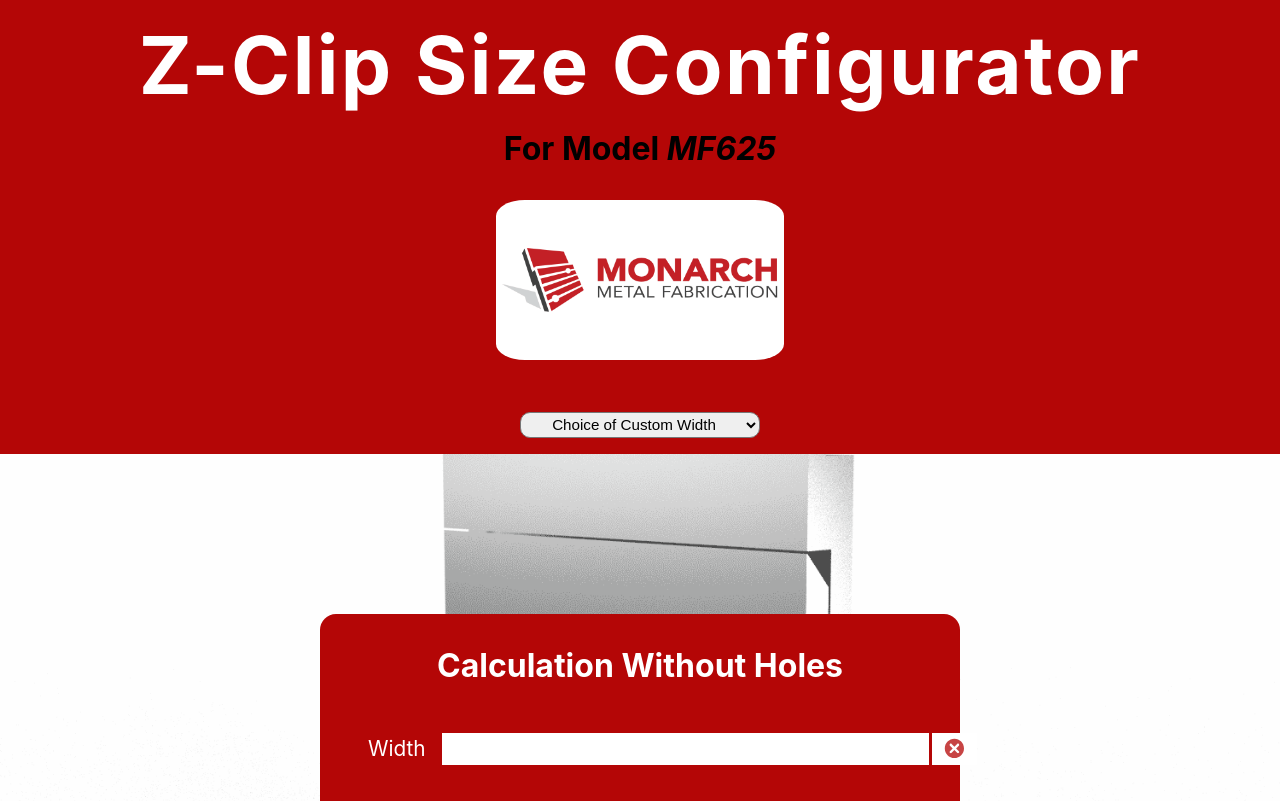
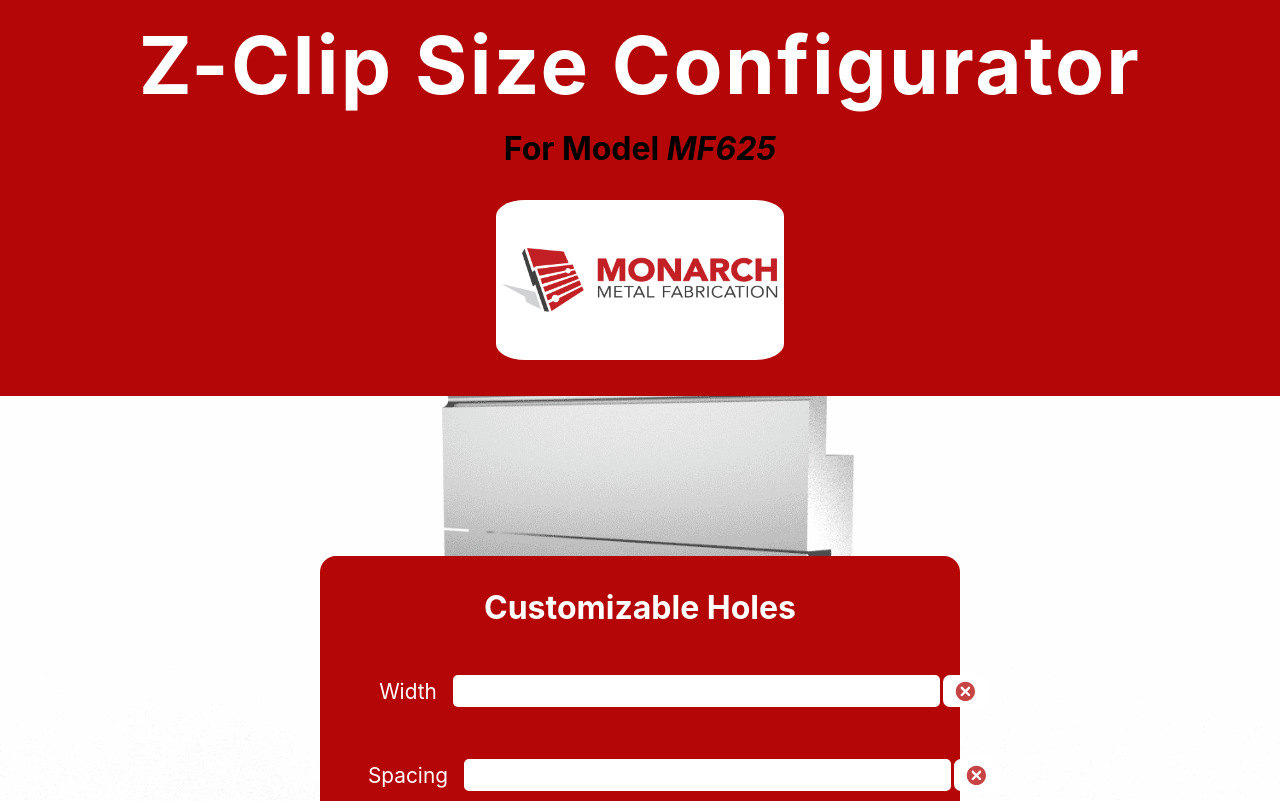
Before and after one commit to renanmbs/configurator, a React (Create React App) app: page / in a window 1280 px wide. Shown: the top 801 px of the page. Built offline with nearby package versions, Linux system fonts and the light colour scheme.

Commit message:
Aug 19 24

```diff
--- a/src/App.js
+++ b/src/App.js
@@ -1,13 +1,7 @@
 import './App.css';
-import { useState } from 'react';
-import { Calculation } from './calculation/calculation';
+import { CalculationChoice } from './calculation_choice/calculation_choice';
 
 function App() {
-  let [choice, setChoice] = useState('');
-
-  let handleChange = ({target}) => {
-    setChoice(target.value);
-  }
 
   return (
     <div className="back">
@@ -18,16 +12,10 @@ function App() {
         <img src='/img/monarch-metal-fabrication-vector-logo.png' alt='Monarch Metal Logo'/>
 
 
-        <div id='options'>
-          <select onChange={handleChange} defaultValue={''}>
-            <option disabled value={''}>Choice of Custom Width</option>
-            <option value={'with_holes'}>With Holes</option>
-            <option value={'without_holes'}>Without Holes</option>
-          </select>
-        </div>
-      </div>
+       </div>
 
-      <Calculation choice={choice} />
+      <CalculationChoice/>
+
     </div>
   );
 }
--- a/src/calculation/calculation.css
+++ b/src/calculation/calculation.css
@@ -1,80 +1,31 @@
-#calc{
-    margin: 10rem 20rem;
-    background-color: rgb(180, 6, 6);
-    padding: 2rem;
-    border-radius: 1rem;
-    color: white;
+#results p{
+    font-size: 1.5rem;
+    margin: 1rem 0;
 }
 
-#calc h2{
-    font-size: 2rem;
+#results span{
+    color: black;
 }
 
-#input{
-    margin: 2rem 0rem;
-    display: flex;
-    justify-content: space-around;
-    align-items: center;
-    flex-direction: column;
-    flex-wrap: wrap;
+#download{
+    display: grid;
     place-items: center;
-    text-align: center;
+    margin: 3rem 0  1rem 0;
 }
 
-#input .inputs1{
-    margin: 0 1rem;
-    text-align: center;
-    display: flex;
-    align-items: center;
-    justify-content: center;
+#download button{
+    transition: all 200ms ease-in;
+    border: solid 0.5px black;
+    font-style: italic;
+    border-radius: 5px;
 }
 
-#input .inputs2{
-    margin: 0 1rem;
-    text-align: center;
-    display: flex;
-    align-items: center;
-    justify-content: center;
+#download button:active{
+    transform: scale(0.95);
+    color: black;
+    border: solid 1px black;
 }
 
-input::placeholder{
-    text-align: center;
+#download button:hover{
+    border: solid 3px white;
 }
-
-#input input{
-    text-align: center;
-    margin: 1rem 0rem 1rem 1rem;
-    font-size: larger;
-    padding: 0rem 5rem;
-    border: solid white;
-    transition: all 300ms;
-}
-
-#input input:focus{
-    border: solid rgba(180, 6, 6, 0.75);
-    transform: scale(1.5);
-    z-index: 1;
-}
-
-#input label{
-    font-size: 1.3rem;
-}
-
-#input button, input[type*="number"]{
-    height: 2rem;
-    box-sizing: border-box;
-}
-
-#input button{
-    margin: 0rem 0rem 0 0.2rem;
-    padding: 0.5rem;
-    background-color: white;
-    border: transparent;
-    font-size: 1.8rem;
-    text-align: center;
-    cursor: pointer;
-    display: flex;
-    align-items: center;
-    justify-content: center;
-    color: rgba(180, 6, 6, 0.75);
-}
--- a/src/calculation/calculation.js
+++ b/src/calculation/calculation.js
@@ -1,51 +1,141 @@
-import React, { useState } from "react";
-import './calculation.css';
-import { TiDelete } from "react-icons/ti";
+// import React, { useEffect } from "react";
+// import { useState } from "react";
+
+// export const Calculation = (props) => {
+//     const [hole_placement, setHole_placement] = useState([]);
+//     const [amount_holes, setAmount_holes] = useState('');
+//     const [border_1, setBorder_1] = useState('');
+//     const [border_2, setBorder_2] = useState('');
+
+//     useEffect(() => {
+
+//         const amt_holes_calc = () => {
+//             let total_holes = Math.floor(parseInt(props.width) / parseInt(props.spacing));
+//             setAmount_holes(total_holes);
+//         }
+
+//         const borders = () => {
+
+//             let b1 = ((parseInt(props.width) - (parseInt(props.spacing) * parseInt(amount_holes) - 1))/2);
+//             setBorder_1(b1);
+
+//             let b2 = (parseInt(props.width) - parseInt(border_1) );
+//             setBorder_2(b2);
+
+//         }
+
+//         let hole_placement = () => {
+
+//             let hole_plac = [];
+
+//             for (let i = 0; i < amount_holes; i++){
+
+//                 let calc = border_1 + (parseInt(props.spacing) * [i] );
+
+//                 console.log(calc);
+
+//                 hole_plac.push(calc);
+//             }
+
+//             setHole_placement(hole_plac + ',');
+//         }
+
+
+//         amt_holes_calc();
+//         borders();
+//         hole_placement();
+
+//     }, [props.width,props.spacing])
+
+//     return (
+//         <div>
+//             <h1>Calculation</h1>
+//             <p>Width {props.width}</p>
+//             <p>Spacing of {props.spacing}</p>
+//             <p>Amount of holes: {amount_holes}</p>
+//             <p>Border 1: {border_1}</p>
+//             <p>Border 2: {border_2}</p>
+//             <p>Hole placement: {hole_placement}</p>
+
+//         </div>
+//     )
 
 
 
+// }
+
+//Second attempt
+import React, { useEffect, useState } from "react";
+import "./calculation.css";
+
 export const Calculation = (props) => {
-    let [Width, setWidth] = useState('');
-    let [Spacing, setSpacing] = useState('');
+    const [hole_placement, setHole_placement] = useState([]);
+    const [amount_holes, setAmount_holes] = useState(0);
+    const [border_1, setBorder_1] = useState(0);
+    const [border_2, setBorder_2] = useState(0);
 
-    const handleWidth = ({target}) => {
-        setWidth(target.value);
-    }
+    useEffect(() => {
+        const calculate = () => {
+            let total_holes = Math.floor(parseInt(props.width) / parseInt(props.spacing));
+            let b1 = (parseInt(props.width) - (parseInt(props.spacing) * (total_holes - 1))) / 2;
+            let b2 = parseInt(props.width) - b1;
 
-    const handleSpacing = ({target}) => {
-        setSpacing(target.value);
-    }
+            let hole_plac = [];
+            for (let i = 0; i < total_holes; i++) {
+                let calc = b1 + (parseInt(props.spacing) * i);
+                hole_plac.push(calc);
+            }
 
-    const handleClickWidth = () =>{
-        setWidth('0');
-    }
+            setAmount_holes(total_holes);
+            setBorder_1(b1);
+            setBorder_2(b2);
+            setHole_placement(hole_plac);
+        };
 
-    const handleClickSpacing = () =>{
-        setSpacing('0');
+        calculate();
+    }, [props.width, props.spacing]);
+
+    const downloadResults = () => {
+        const content = `
+            Width: ${props.width}\n
+            Spacing: ${props.spacing}\n
+            Amount of holes: ${amount_holes}\n
+            Border 1: ${border_1}\n
+            Border 2: ${border_2}\n
+            Hole placement: ${hole_placement.join(', ')}
+        `;
+
+        const blob = new Blob([content], { type: 'text/plain' });
+        const url = URL.createObjectURL(blob);
+        const link = document.createElement('a');
+        link.href = url;
+        link.download = 'calculation_results.txt';
+        link.click();
+        URL.revokeObjectURL(url);
+    };
+
+    if (isNaN(parseInt(props.width)) || isNaN(parseInt(props.spacing)) || parseInt(props.width) <= 0 || parseInt(props.spacing) <= 0) {
+        return null;
     }
 
     return (
-        <div id="calc">
+        <div>{ parseInt(props.width) !== 0 && !isNaN(props.width) ?
+            <div id="results">
+                <h2>Results</h2>
+                <p>Width: <span>{props.width}</span></p>
+                <p>Spacing: <span>{props.spacing}</span></p>
+                <p>Amount of holes: <span>{amount_holes}</span></p>
+                <p>First Hole: <span>{border_1}</span></p>
+                <p>Last Hole: <span>{border_2}</span></p>
+                <p>Hole placement: <span>{hole_placement.join(', ')}</span></p>
 
-            <h2>{props.choice === 'with_holes' ?
-                'Calculation With Customizable Holes' : 'Calculation Without Holes'}
-            </h2>
-
-            <div id="input">
-                <label className="inputs1">Width
-                    <input type="number"value={Width} onChange={handleWidth} placeholder={Spacing}/>
-                    <button onClick={handleClickWidth}><TiDelete /></button>
-                </label>
-                <br/>
-
-                {props.choice === 'with_holes' ?
-                    <label className="inputs2">
-                        Spacing
-                        <input type="number" value={Spacing} onChange={handleSpacing} placeholder={Width}/>
-                        <button onClick={handleClickSpacing}><TiDelete /></button>
-                    </label>
-                        : ''}
+                <div id="download">
+                    <button onClick={downloadResults}>Download Results</button>
+                </div>
             </div>
+            :
+            ''
+            }
         </div>
-    )
-}
+    );
+};
--- /dev/null
+++ b/src/calculation_choice/calculation_choice.css
@@ -0,0 +1,82 @@
+#calc{
+    margin: 10rem 20rem;
+    background-color: rgb(180, 6, 6);
+    padding: 2rem;
+    border-radius: 1rem;
+    color: white;
+}
+
+#calc h2{
+    font-size: 2rem;
+}
+
+#input{
+    margin: 2rem 0rem;
+    display: flex;
+    justify-content: space-around;
+    align-items: center;
+    flex-direction: column;
+    flex-wrap: wrap;
+    place-items: center;
+    text-align: center;
+}
+
+#input .inputs1{
+    margin: 0 1rem;
+    text-align: center;
+    display: flex;
+    align-items: center;
+    justify-content: center;
+}
+
+#input .inputs2{
+    margin: 0 1rem;
+    text-align: center;
+    display: flex;
+    align-items: center;
+    justify-content: center;
+}
+
+input::placeholder{
+    text-align: center;
+}
+
+#input input{
+    text-align: center;
+    margin: 1rem 0rem 1rem 1rem;
+    font-size: larger;
+    padding: 0rem 5rem;
+    border: solid white;
+    transition: all 300ms;
+    border-radius: 5px;
+}
+
+#input input:focus{
+    border: solid rgba(180, 6, 6, 0.75);
+    transform: scale(1.5);
+    z-index: 1;
+}
+
+#input label{
+    font-size: 1.3rem;
+}
+
+#input button, input[type*="number"]{
+    height: 2rem;
+    box-sizing: border-box;
+}
+
+#input button{
+    margin: 0rem 0rem 0 0.2rem;
+    padding: 0.5rem;
+    background-color: white;
+    border: transparent;
+    font-size: 1.8rem;
+    text-align: center;
+    cursor: pointer;
+    display: flex;
+    align-items: center;
+    justify-content: center;
+    color: rgba(180, 6, 6, 0.75);
+    border-radius: 7px;
+}
--- /dev/null
+++ b/src/calculation_choice/calculation_choice.js
@@ -0,0 +1,50 @@
+import React, { useState } from "react";
+import './calculation_choice.css';
+import { TiDelete } from "react-icons/ti";
+import { Calculation } from "../calculation/calculation";
+
+
+
+export const CalculationChoice = (props) => {
+    let [Width, setWidth] = useState('');
+    let [Spacing, setSpacing] = useState('');
+
+    const handleWidth = ({target}) => {
+        setWidth(target.value);
+    }
+
+    const handleSpacing = ({target}) => {
+        setSpacing(target.value);
+    }
+
+    const handleClickWidth = () =>{
+        setWidth('0');
+    }
+
+    const handleClickSpacing = () =>{
+        setSpacing('0');
+    }
+
+    return (
+        <div id="calc">
+
+            <h2>Customizable Holes</h2>
+
+            <div id="input">
+                <label className="inputs1">Width
+                    <input type="number"value={Width} onChange={handleWidth}/>
+                    <button onClick={handleClickWidth}><TiDelete /></button>
+                </label>
+                <br/>
+
+                <label className="inputs2">
+                    Spacing
+                    <input type="number" value={Spacing} onChange={handleSpacing}/>
+                    <button onClick={handleClickSpacing}><TiDelete /></button>
+                </label>
+
+                <Calculation width={Width} spacing={Spacing}/>
+            </div>
+        </div>
+    )
+}
```
Also changed, not shown: 1 other file (tests, documents, lock files or other folders).
